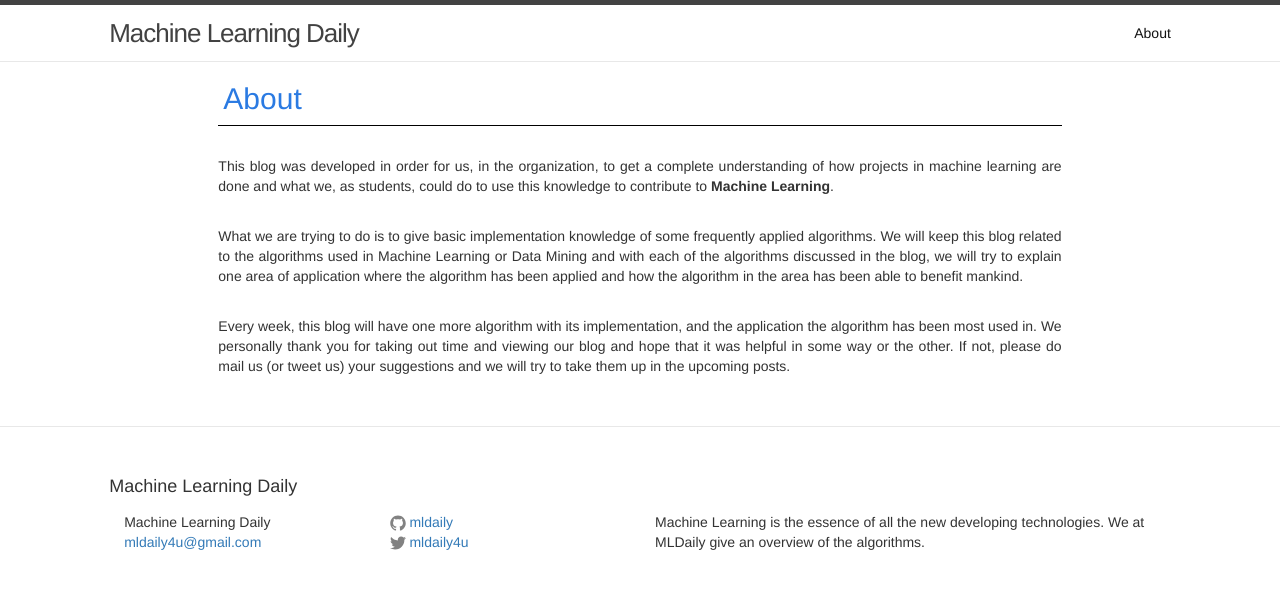
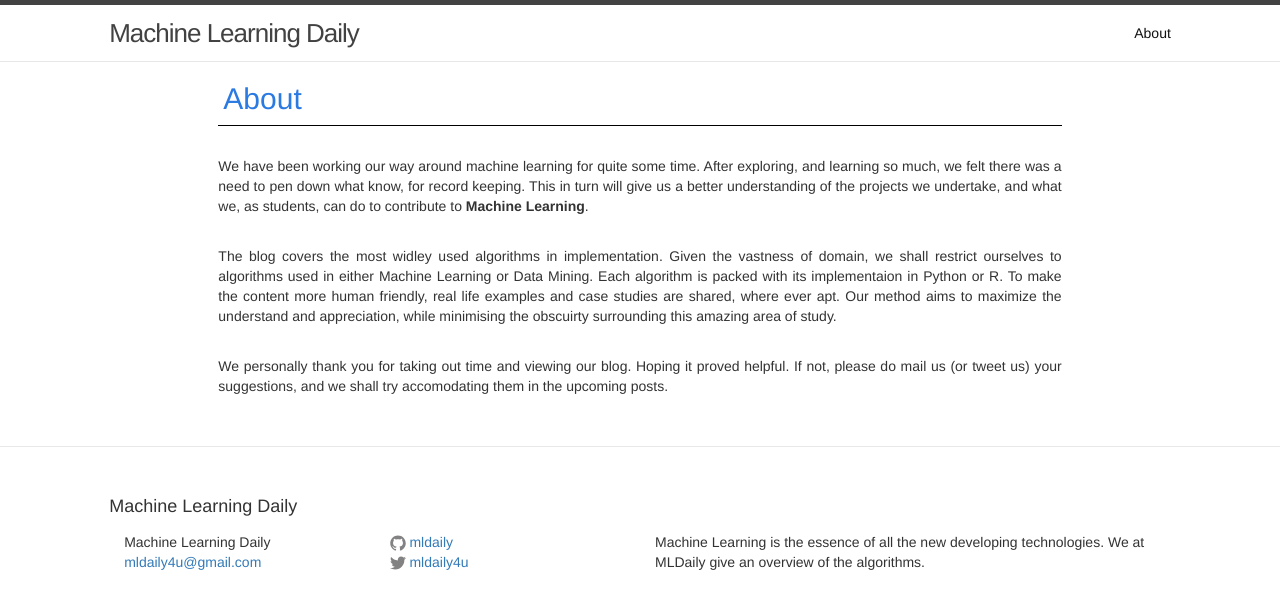
Before and after one commit to MLDaily/MLDaily.github.io, a Jekyll site: the page built from about.md, in a window 1280 px wide. Shown: the top 609 px of the page. Built offline with Jekyll 4.4.1, drawn with Linux system fonts in a browser that asks for light colours.

Commit message:
Redo of the first 3 paras.

```diff
--- a/about.md
+++ b/about.md
@@ -4,8 +4,8 @@ title: About
 permalink: /about/
 ---
 
-This blog was developed in order for us, in the organization, to get a complete understanding of how projects in machine learning are done and what we, as students, could do to use this knowledge to contribute to <strong>Machine Learning</strong>.<br><br>
+We have been working our way around machine learning for quite some time. After exploring, and learning so much, we felt there was a need to pen down what know, for record keeping. This in turn will give us a better understanding of the projects we undertake, and what we, as students, can do to contribute to <strong>Machine Learning</strong>.<br><br>
 
-What we are trying to do is to give basic implementation knowledge of some frequently applied algorithms. We will keep this blog related to the algorithms used in Machine Learning or Data Mining and with each of the algorithms discussed in the blog, we will try to explain one area of application where the algorithm has been applied and how the algorithm in the area has been able to benefit mankind.<br><br>
+The blog covers the most widley used algorithms in implementation. Given the vastness of domain, we shall restrict ourselves to  algorithms used in either Machine Learning or Data Mining. Each algorithm is packed with its implementaion in Python or R. To make the content more human friendly, real life examples and case studies are shared, where ever apt. Our method aims to maximize the understand and appreciation, while minimising the obscuirty surrounding this amazing area of study. <br><br>
 
-Every week, this blog will have one more algorithm with its implementation, and the application the algorithm has been most used in. We personally thank you for taking out time and viewing our blog and hope that it was helpful in some way or the other. If not, please do mail us (or tweet us) your suggestions and we will try to take them up in the upcoming posts.<br><br>
+We personally thank you for taking out time and viewing our blog. Hoping it proved helpful. If not, please do mail us (or tweet us) your suggestions, and we shall try accomodating them in the upcoming posts.<br><br>
```
